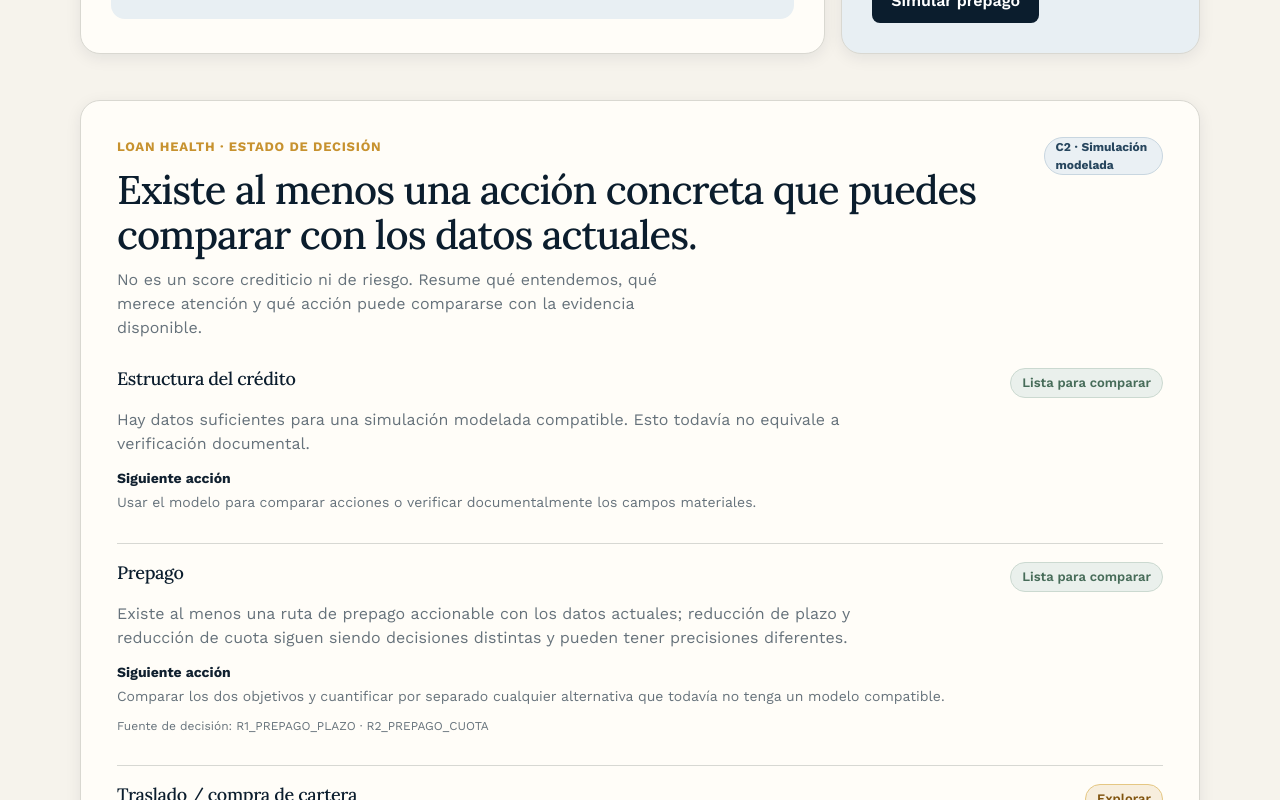
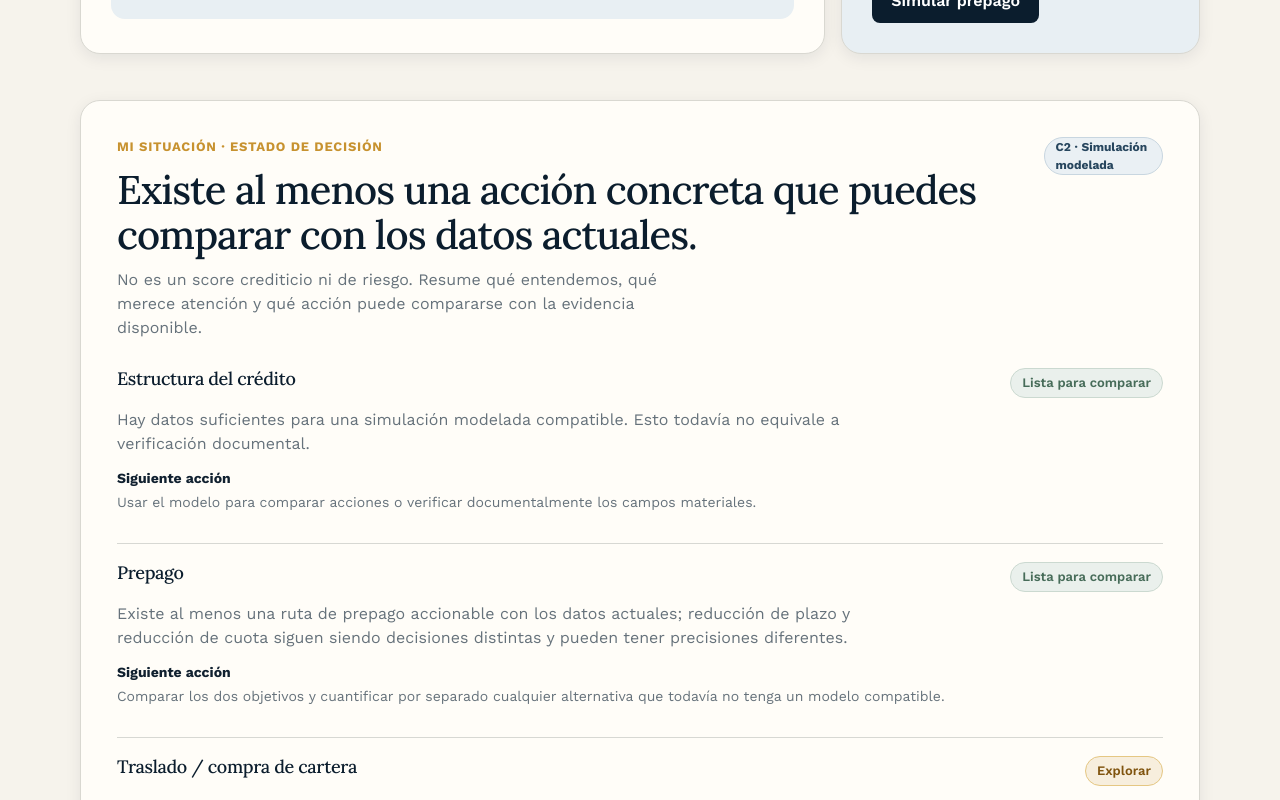
Before and after one commit to arendon7/VIVIENDA, a Next.js app: page /mi-vivienda in a window 1280 px wide. Shown: the part 1340-2140 px from the top of the page. Built offline with nearby package versions, Linux system fonts and the light colour scheme.

Commit message:
brand: present loan health as decision state

```diff
--- a/components/vivienda/loan-health-panel.tsx
+++ b/components/vivienda/loan-health-panel.tsx
@@ -13,7 +13,7 @@ const statusLabels: Record<LoanHealthDimensionStatus, string> = {
   attention: "Requiere atención",
   professional_review: "Revisión profesional",
   no_flag_reported: "Sin alerta reportada",
-  not_applicable: "No aplica en este rulebook",
+  not_applicable: "No aplica en esta evaluación",
 };
 
 function statusTone(status: LoanHealthDimensionStatus): StatusTone {
@@ -30,7 +30,7 @@ export function LoanHealthPanel({ result }: { result: LoanHealthResult }) {
     <section className={`surface ${styles.panel}`} aria-labelledby="loan-health-title">
       <div className={styles.header}>
         <div>
-          <p className="eyebrow">Loan Health · estado de decisión</p>
+          <p className="eyebrow">Mi Situación · estado de decisión</p>
           <h2 id="loan-health-title" className="cc-display">{result.headline}</h2>
           <p className="section-copy">
             No es un score crediticio ni de riesgo. Resume qué entendemos, qué merece atención y qué acción puede compararse con la evidencia disponible.
@@ -41,7 +41,12 @@ export function LoanHealthPanel({ result }: { result: LoanHealthResult }) {
 
       <div className={styles.list}>
         {result.dimensions.map((dimension) => (
-          <article className={styles.dimension} key={dimension.code} data-loan-health-dimension={dimension.code}>
+          <article
+            className={styles.dimension}
+            key={dimension.code}
+            data-loan-health-dimension={dimension.code}
+            data-source-route-codes={dimension.sourceRouteCodes.join(",")}
+          >
             <div className={styles.dimensionHeader}>
               <h3 className="cc-display">{dimension.label}</h3>
               <StatusBadge
@@ -56,16 +61,11 @@ export function LoanHealthPanel({ result }: { result: LoanHealthResult }) {
               <strong>Siguiente acción</strong>
               <span>{dimension.nextAction}</span>
             </div>
-            {dimension.sourceRouteCodes.length > 0 ? (
-              <div className={styles.sourceRoutes}>
-                Fuente de decisión: {dimension.sourceRouteCodes.join(" · ")}
-              </div>
-            ) : null}
           </article>
         ))}
       </div>
 
-      <div className={styles.notices} aria-label="Límites de Loan Health">
+      <div className={styles.notices} aria-label="Límites de esta lectura">
         {result.notices.map((notice) => <p key={notice}>{notice}</p>)}
       </div>
     </section>
```
